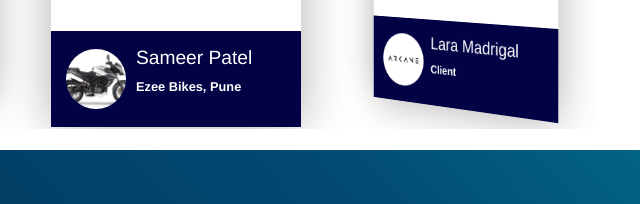
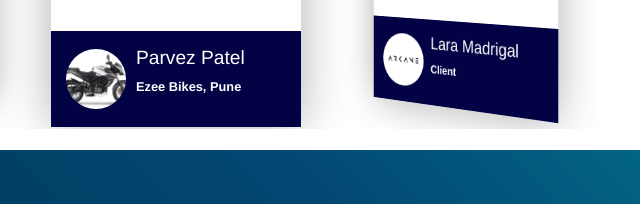
Before and after one commit to Madhu061096/Product_Based_Websites, a plain HTML site: page index.html in a window 1280 px wide. Shown: the part 2792-2996 px from the top of the page, 439-1079 px from the left. Drawn offline with nearby package versions, Linux system fonts and the light colour scheme; a web font is replaced by a local one.

Commit message:
index file is add

```diff
--- a/index.html
+++ b/index.html
@@ -439,7 +439,7 @@ margin: auto;
                   <di class="container__profile">
                      <img src="/image/50ce24fbc72443f11672081f50a9464c.jpg" alt="people" />
                      <div class="container__profile__text">
-                        <h2 style="color: white;">Sameer Patel
+                        <h2 style="color: white;">Parvez Patel
                         </h2>
                         <p><b>Ezee Bikes, Pune
                            </b>
```
